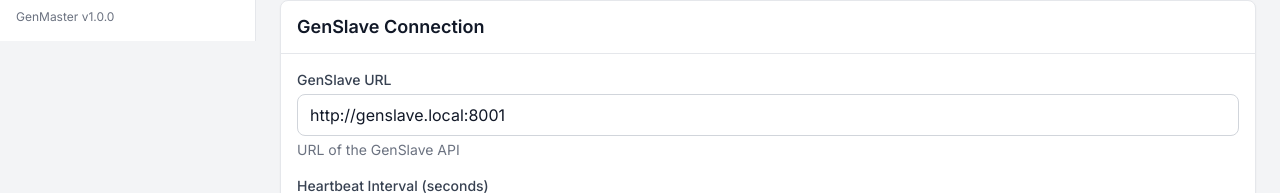
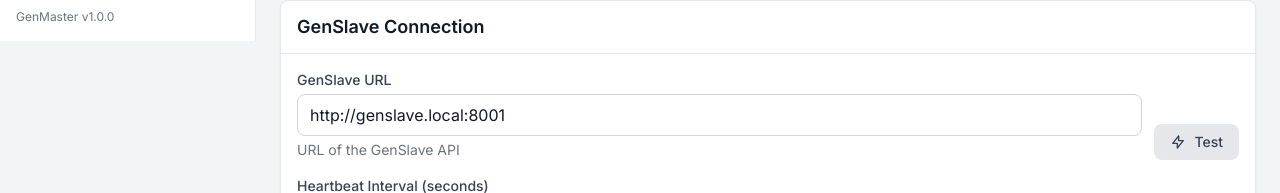
Before and after one commit to rjsears/pizero_generator_control, a Vue app in the folder genmaster/frontend/: page /settings in a window 1280 px wide. Shown: the part 759-952 px from the top of the page. Built offline with nearby package versions, Linux system fonts and the light colour scheme; no server answers; sample sign-in values are in the browser's storage.

Commit message:
Add Test Connection button for GenSlave URL in Settings
- Added Test button next to GenSlave URL input
- Tests connection and shows latency on success
- Shows error details on failure

Co-Authored-By: Claude Opus 4.5 <noreply@anthropic.com>

```diff
--- a/genmaster/frontend/src/views/SettingsView.vue
+++ b/genmaster/frontend/src/views/SettingsView.vue
@@ -66,12 +66,27 @@
       <!-- GenSlave Settings -->
       <Card title="GenSlave Connection">
         <div class="space-y-4">
+          <div class="flex gap-3 items-end">
+            <div class="flex-1">
               <Input
                 v-model="config.slave_url"
                 label="GenSlave URL"
                 placeholder="http://genslave.local:8001"
                 hint="URL of the GenSlave API"
               />
+            </div>
+            <Button
+              variant="secondary"
+              @click="testConnection"
+              :loading="testingConnection"
+              :disabled="testingConnection"
+            >
+              <svg v-if="!testingConnection" class="w-4 h-4 mr-2" fill="none" viewBox="0 0 24 24" stroke="currentColor">
+                <path stroke-linecap="round" stroke-linejoin="round" stroke-width="2" d="M13 10V3L4 14h7v7l9-11h-7z" />
+              </svg>
+              Test
+            </Button>
+          </div>
           <Input
             v-model.number="config.heartbeat_interval_seconds"
             type="number"
@@ -195,6 +210,7 @@ import { ref, onMounted } from 'vue'
 import { useAuthStore } from '@/stores/auth'
 import { useNotificationStore } from '@/stores/notifications'
 import configService from '@/services/config'
+import systemService from '@/services/system'
 import MainLayout from '@/components/layout/MainLayout.vue'
 import Card from '@/components/common/Card.vue'
 import Button from '@/components/common/Button.vue'
@@ -229,6 +245,7 @@ const config = ref({
   heartbeat_interval_seconds: 30,
 })
 const savingConfig = ref(false)
+const testingConnection = ref(false)
 
 // Webhook state
 const webhookConfig = ref({
@@ -285,6 +302,22 @@ async function saveConfig() {
     notifications.error('Failed to save settings')
   } finally {
     savingConfig.value = false
+  }
+}
+
+async function testConnection() {
+  testingConnection.value = true
+  try {
+    const result = await systemService.testSlave()
+    if (result.success) {
+      notifications.success(`Connection successful (${result.latency_ms || 0}ms)`)
+    } else {
+      notifications.error(`Connection failed: ${result.error || 'Unknown error'}`)
+    }
+  } catch (err) {
+    notifications.error(`Connection failed: ${err.response?.data?.detail || err.message}`)
+  } finally {
+    testingConnection.value = false
   }
 }
 
```
Lines whose indentation alone changed are shown as unchanged.
